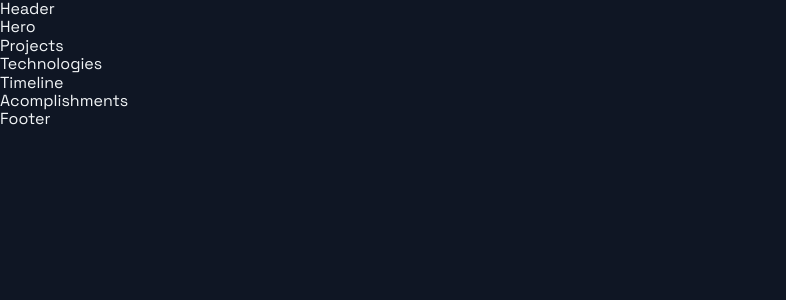
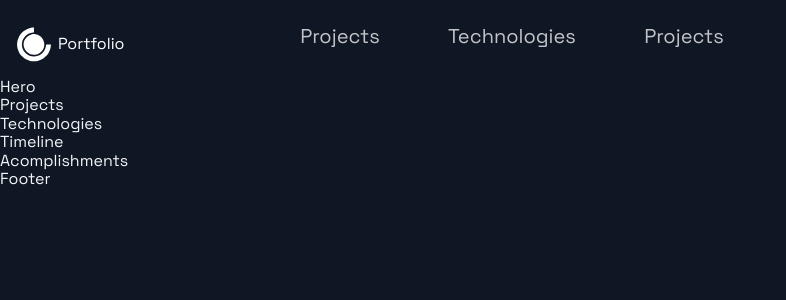
Before and after one commit to Zappyboy/portfolio-zapp, a Next.js app: page / in a window 1280 px wide. Shown: the top 300 px of the page, without its empty margins (0-786 px from the left). Built offline with nearby package versions, Linux system fonts and the light colour scheme.

Commit message:
navgation in header

```diff
--- a/src/components/Header/Header.js
+++ b/src/components/Header/Header.js
@@ -6,9 +6,32 @@
 import { Container, Div1, Div2, Div3, NavLink, SocialIcons } from './HeaderStyles';
 
 const Header = () =>  (
-  <div>
-    Header
-  </div>
+  <Container>
+    <Div1>
+      <Link href="/">
+        <a style={{ display: "flex", alignItems: "center", color: "white" }}>
+          <DiCssdeck size="3em" /> <span>Portfolio</span>
+        </a>
+      </Link>
+    </Div1>
+    <Div2>
+      <li>
+        <Link href="#projects">
+          <NavLink>Projects</NavLink>
+        </Link>
+      </li>
+      <li>
+        <Link href="#tech">
+          <NavLink>Technologies</NavLink>
+        </Link>
+      </li>
+      <li>
+        <Link href="#about">
+          <NavLink>Projects</NavLink>
+        </Link>
+      </li>
+    </Div2>
+  </Container>
 );
 
 export default Header;
```
